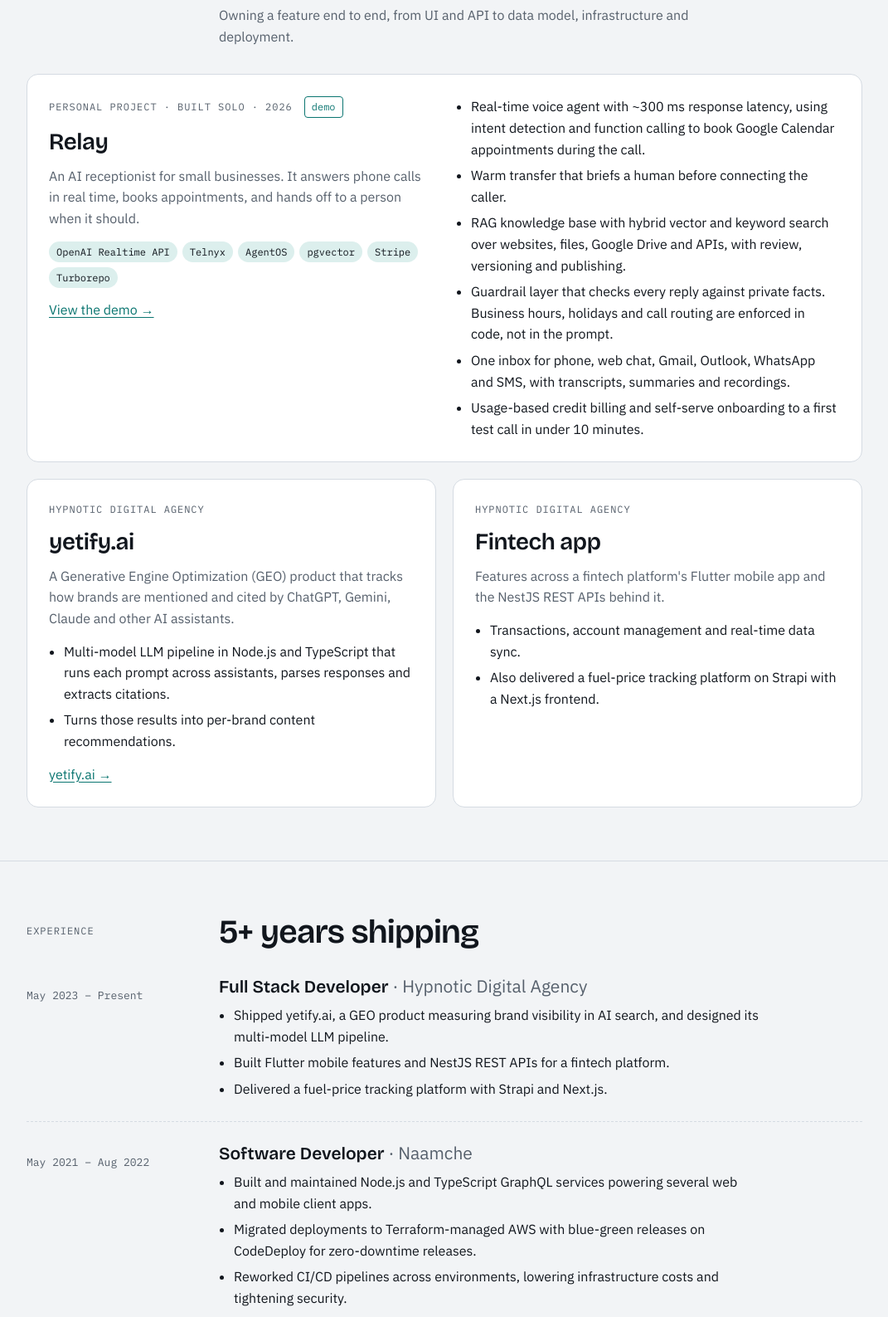
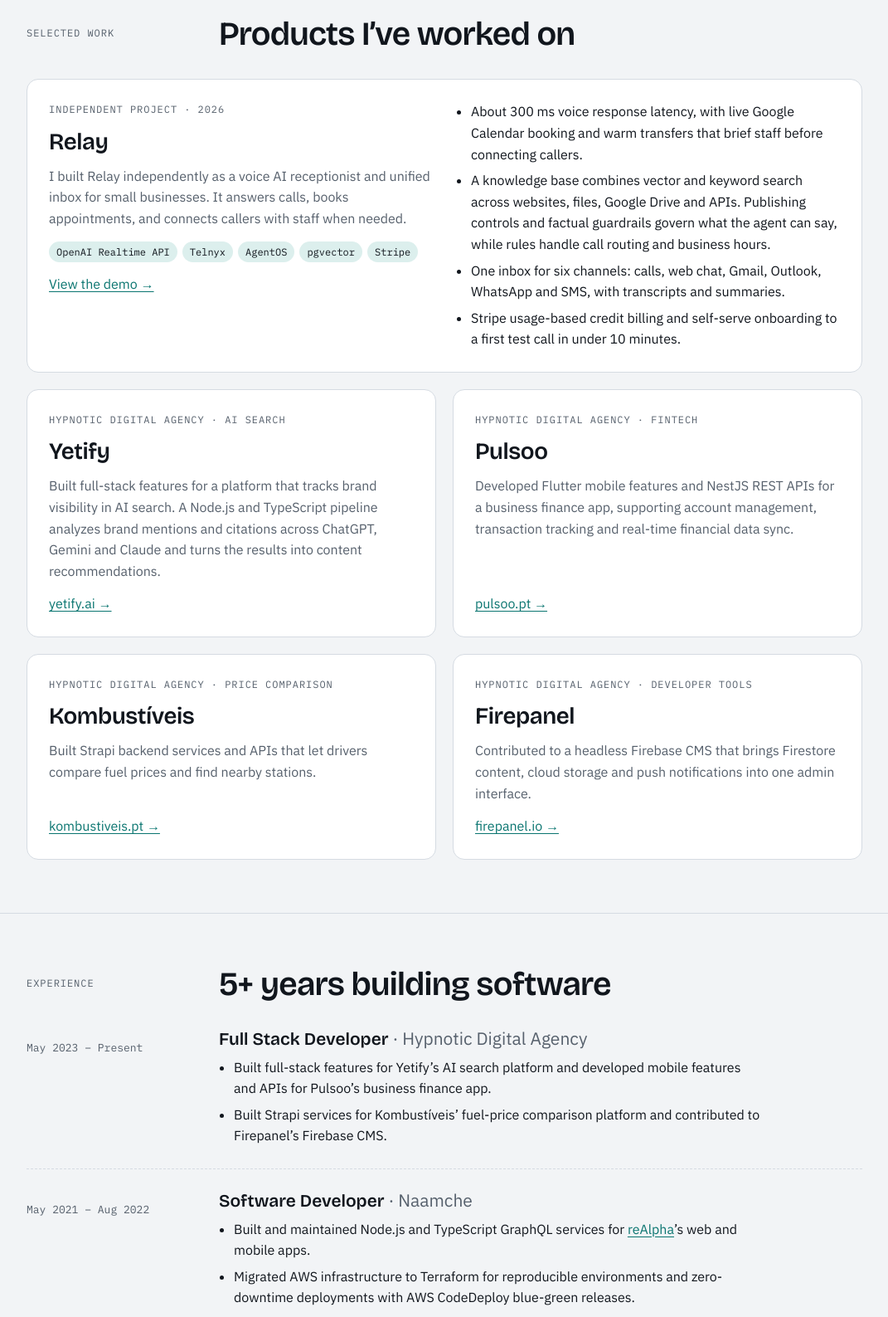
Before and after one commit to reeyazghimire8/reeyazghimire8.github.io, a plain HTML site: page index.html in a window 1280 px wide. Shown: the part 688-2275 px from the top of the page at 83% size, without its empty margins (104-1175 px from the left). Drawn offline with nearby package versions, Linux system fonts and the light colour scheme.

Commit message:
Update portfolio from latest CV

```diff
--- a/index.html
+++ b/index.html
@@ -4,9 +4,9 @@
 <head>
   <meta charset="utf-8">
   <meta name="viewport" content="width=device-width, initial-scale=1, viewport-fit=cover">
-  <title>Reeyaz Ghimire · Full-Stack Engineer (TypeScript, React, AI)</title>
+  <title>Reeyaz Ghimire · Full-Stack Software Engineer</title>
   <meta name="description"
-    content="Reeyaz Ghimire, full-stack engineer in Lisbon. Builds web and mobile products with TypeScript, React, Node.js and AWS, and ships LLM and voice AI to production.">
+    content="Lisbon-based full-stack software engineer with 5+ years building web and mobile products with TypeScript, React, Node.js and AWS. Built AI search tools and Relay, a voice AI receptionist.">
   <meta name="author" content="Reeyaz Ghimire">
   <meta name="robots" content="index, follow, max-image-preview:large">
   <link rel="canonical" href="https://reeyazghimire8.github.io/">
@@ -20,9 +20,9 @@
   <meta property="og:type" content="profile">
   <meta property="og:site_name" content="Reeyaz Ghimire">
   <meta property="og:url" content="https://reeyazghimire8.github.io/">
-  <meta property="og:title" content="Reeyaz Ghimire · Full-Stack Engineer">
+  <meta property="og:title" content="Reeyaz Ghimire · Full-Stack Software Engineer">
   <meta property="og:description"
-    content="Full-stack engineer in Lisbon. Web and mobile products with TypeScript, React, Node.js and AWS, plus LLM and voice AI in production.">
+    content="Lisbon-based full-stack software engineer building production web and mobile apps, AI search tools, and Relay, a voice AI receptionist.">
   <meta property="og:image" content="https://reeyazghimire8.github.io/og-image.png">
   <meta property="og:image:width" content="1200">
   <meta property="og:image:height" content="630">
@@ -36,14 +36,14 @@
     "@context": "https://schema.org",
     "@type": "ProfilePage",
     "url": "https://reeyazghimire8.github.io/",
-    "name": "Reeyaz Ghimire · Full-Stack Engineer",
+    "name": "Reeyaz Ghimire · Full-Stack Software Engineer",
     "inLanguage": "en",
     "mainEntity": {
       "@type": "Person",
       "@id": "https://reeyazghimire8.github.io/#person",
       "name": "Reeyaz Ghimire",
-      "jobTitle": "Full-Stack Engineer",
-      "description": "Full-stack engineer building web and mobile products with TypeScript, React, Node.js and AWS, and shipping LLM and voice AI to production.",
+      "jobTitle": "Full-Stack Software Engineer",
+      "description": "Full-stack software engineer with 5+ years building production web and mobile applications with TypeScript, React, Node.js and AWS, including work on AI search and real-time voice.",
       "url": "https://reeyazghimire8.github.io/",
       "email": "mailto:reeyazghimire8@gmail.com",
       "sameAs": ["https://github.com/reeyazghimire8"],
@@ -398,11 +398,8 @@
       letter-spacing: -.015em
     }
 
-    .proj .meta {
-      display: flex;
-      flex-wrap: wrap;
-      gap: 8px 14px;
-      align-items: center
+    .proj .project-link {
+      margin-top: auto
     }
 
     .proj p {
@@ -433,15 +430,6 @@
       border-radius: 999px;
       background: var(--accent-soft);
       color: var(--ink)
-    }
-
-    .tag {
-      font-family: var(--mono);
-      font-size: 12px;
-      padding: 2px 8px;
-      border: 1px solid var(--accent);
-      color: var(--accent);
-      border-radius: 4px
     }
 
     .jobs {
@@ -629,10 +617,10 @@
   <div class="wrap">
     <header class="hero">
       <div>
-        <p class="label">Full-stack engineer · Lisbon, Portugal · Open to remote</p>
+        <p class="label">Full-stack software engineer · Lisbon, Portugal · Open to remote</p>
         <h1>Reeyaz Ghimire</h1>
-        <p class="lede">I build <b>web and mobile products</b> with TypeScript, React, Node.js and AWS, and ship <b>LLM
-            and voice AI</b> features to production.</p>
+        <p class="lede">I build <b>web and mobile products</b> with TypeScript, React, Node.js and AWS. My work spans
+          interfaces, APIs and cloud deployment, including <b>AI search and real-time voice</b>.</p>
         <div class="cta">
           <a class="btn primary" href="#contact">Get in touch</a>
           <a class="btn" href="Reeyaz_Ghimire_CV.pdf" download>Download CV</a>
@@ -641,12 +629,12 @@
         </div>
       </div>
       <aside class="trace" aria-label="How a Relay call flows">
-        <header><span class="label">relay · inbound call</span><span class="live"><i></i>voice agent</span></header>
+        <header><span class="label">Relay · example call</span><span class="live"><i></i>voice agent</span></header>
         <canvas class="signal" id="signal" aria-hidden="true"></canvas>
         <ol>
           <li><span>listen</span>caller asks for an appointment</li>
           <li><span>intent</span><em>book_appointment</em></li>
-          <li><span>tool</span>google_calendar.create_event()</li>
+          <li><span>tool</span>Book in Google Calendar</li>
           <li><span>guardrail</span>reply checked before sending</li>
           <li><span>handoff</span>warm transfer, human briefed first</li>
         </ol>
@@ -659,61 +647,63 @@
       <div class="sec-head">
         <p class="label">Selected work</p>
         <div>
-          <h2>Products I've built</h2>
-          <p>Owning a feature end to end, from UI and API to data model, infrastructure and deployment.</p>
+          <h2>Products I’ve worked on</h2>
         </div>
       </div>
       <div class="projects">
         <article class="proj feature">
           <div style="display:flex;flex-direction:column;gap:14px">
-            <div class="meta"><span class="label">Personal project · built solo · 2026</span><span
-                class="tag">demo</span></div>
+            <p class="label">Independent project · 2026</p>
             <h3>Relay</h3>
-            <p>An AI receptionist for small businesses. It answers phone calls in real time, books appointments, and
-              hands off to a person when it should.</p>
+            <p>I built Relay independently as a voice AI receptionist and unified inbox for small businesses. It answers
+              calls, books appointments, and connects callers with staff when needed.</p>
             <ul class="chips">
               <li>OpenAI Realtime API</li>
               <li>Telnyx</li>
               <li>AgentOS</li>
               <li>pgvector</li>
               <li>Stripe</li>
-              <li>Turborepo</li>
             </ul>
             <p><a href="https://d19lnm6v45gal6.cloudfront.net/" target="_blank" rel="noopener">View the demo →</a></p>
           </div>
           <ul>
-            <li>Real-time voice agent with ~300 ms response latency, using intent detection and function calling to book
-              Google Calendar appointments during the call.</li>
-            <li>Warm transfer that briefs a human before connecting the caller.</li>
-            <li>RAG knowledge base with hybrid vector and keyword search over websites, files, Google Drive and APIs,
-              with review, versioning and publishing.</li>
-            <li>Guardrail layer that checks every reply against private facts. Business hours, holidays and call routing
-              are enforced in code, not in the prompt.</li>
-            <li>One inbox for phone, web chat, Gmail, Outlook, WhatsApp and SMS, with transcripts, summaries and
-              recordings.</li>
-            <li>Usage-based credit billing and self-serve onboarding to a first test call in under 10 minutes.</li>
+            <li>About 300 ms voice response latency, with live Google Calendar booking and warm transfers that brief
+              staff before connecting callers.</li>
+            <li>A knowledge base combines vector and keyword search across websites, files, Google Drive and APIs.
+              Publishing controls and factual guardrails govern what the agent can say, while rules handle call routing
+              and business hours.</li>
+            <li>One inbox for six channels: calls, web chat, Gmail, Outlook, WhatsApp and SMS, with transcripts and
+              summaries.</li>
+            <li>Stripe usage-based credit billing and self-serve onboarding to a first test call in under 10 minutes.</li>
           </ul>
         </article>
         <article class="proj">
-          <div class="meta"><span class="label">Hypnotic Digital Agency</span></div>
-          <h3>yetify.ai</h3>
-          <p>A Generative Engine Optimization (GEO) product that tracks how brands are mentioned and cited by ChatGPT,
-            Gemini, Claude and other AI assistants.</p>
-          <ul>
-            <li>Multi-model LLM pipeline in Node.js and TypeScript that runs each prompt across assistants, parses
-              responses and extracts citations.</li>
-            <li>Turns those results into per-brand content recommendations.</li>
-          </ul>
-          <p><a href="https://yetify.ai" target="_blank" rel="noopener">yetify.ai →</a></p>
+          <p class="label">Hypnotic Digital Agency · AI search</p>
+          <h3>Yetify</h3>
+          <p>Built full-stack features for a platform that tracks brand visibility in AI search. A Node.js and TypeScript
+            pipeline analyzes brand mentions and citations across ChatGPT, Gemini and Claude and turns the results into
+            content recommendations.</p>
+          <p class="project-link"><a href="https://yetify.ai/" target="_blank" rel="noopener">yetify.ai →</a></p>
         </article>
         <article class="proj">
-          <div class="meta"><span class="label">Hypnotic Digital Agency</span></div>
-          <h3>Fintech app</h3>
-          <p>Features across a fintech platform's Flutter mobile app and the NestJS REST APIs behind it.</p>
-          <ul>
-            <li>Transactions, account management and real-time data sync.</li>
-            <li>Also delivered a fuel-price tracking platform on Strapi with a Next.js frontend.</li>
-          </ul>
+          <p class="label">Hypnotic Digital Agency · Fintech</p>
+          <h3>Pulsoo</h3>
+          <p>Developed Flutter mobile features and NestJS REST APIs for a business finance app, supporting account
+            management, transaction tracking and real-time financial data sync.</p>
+          <p class="project-link"><a href="https://pulsoo.pt/" target="_blank" rel="noopener">pulsoo.pt →</a></p>
+        </article>
+        <article class="proj">
+          <p class="label">Hypnotic Digital Agency · Price comparison</p>
+          <h3>Kombustíveis</h3>
+          <p>Built Strapi backend services and APIs that let drivers compare fuel prices and find nearby stations.</p>
+          <p class="project-link"><a href="https://kombustiveis.pt/" target="_blank" rel="noopener">kombustiveis.pt →</a></p>
+        </article>
+        <article class="proj">
+          <p class="label">Hypnotic Digital Agency · Developer tools</p>
+          <h3>Firepanel</h3>
+          <p>Contributed to a headless Firebase CMS that brings Firestore content, cloud storage and push notifications
+            into one admin interface.</p>
+          <p class="project-link"><a href="https://firepanel.io/" target="_blank" rel="noopener">firepanel.io →</a></p>
         </article>
       </div>
     </div>
@@ -724,7 +714,7 @@
       <div class="sec-head">
         <p class="label">Experience</p>
         <div>
-          <h2>5+ years shipping</h2>
+          <h2>5+ years building software</h2>
         </div>
       </div>
       <div class="jobs">
@@ -733,10 +723,10 @@
           <div>
             <h3>Full Stack Developer <span>· Hypnotic Digital Agency</span></h3>
             <ul>
-              <li>Shipped yetify.ai, a GEO product measuring brand visibility in AI search, and designed its multi-model
-                LLM pipeline.</li>
-              <li>Built Flutter mobile features and NestJS REST APIs for a fintech platform.</li>
-              <li>Delivered a fuel-price tracking platform with Strapi and Next.js.</li>
+              <li>Built full-stack features for Yetify’s AI search platform and developed mobile features and APIs for
+                Pulsoo’s business finance app.</li>
+              <li>Built Strapi services for Kombustíveis’ fuel-price comparison platform and contributed to Firepanel’s
+                Firebase CMS.</li>
             </ul>
           </div>
         </div>
@@ -745,13 +735,12 @@
           <div>
             <h3>Software Developer <span>· Naamche</span></h3>
             <ul>
-              <li>Built and maintained Node.js and TypeScript GraphQL services powering several web and mobile client
-                apps.</li>
-              <li>Migrated deployments to Terraform-managed AWS with blue-green releases on CodeDeploy for zero-downtime
-                releases.</li>
-              <li>Reworked CI/CD pipelines across environments, lowering infrastructure costs and tightening security.
-              </li>
-              <li>Set up centralized logging and dashboards with Grafana, Loki and Promtail.</li>
+              <li>Built and maintained Node.js and TypeScript GraphQL services for
+                <a href="https://www.realpha.com/" target="_blank" rel="noopener">reAlpha</a>’s web and mobile apps.</li>
+              <li>Migrated AWS infrastructure to Terraform for reproducible environments and zero-downtime deployments
+                with AWS CodeDeploy blue-green releases.</li>
+              <li>Reworked CI/CD across environments to reduce cloud costs and strengthen security, and centralized
+                production logging and monitoring with Grafana, Loki and Promtail.</li>
             </ul>
           </div>
         </div>
@@ -760,8 +749,8 @@
           <div>
             <h3>Software Developer <span>· SmartLab</span></h3>
             <ul>
-              <li>Built a real-time vehicle tracking backend that ingests GPS updates and streams live positions over
-                WebSockets via Pub/Sub, and integrated live tracking into the Flutter app.</li>
+              <li>Owned vehicle tracking end to end, from an event-driven backend using Pub/Sub and WebSockets to live
+                GPS monitoring in the Flutter app.</li>
             </ul>
           </div>
         </div>
@@ -784,16 +773,16 @@
         </div>
         <div>
           <h3>Frontend &amp; mobile</h3>
-          <p>React, Next.js, Flutter, Strapi</p>
+          <p>React, Next.js, Flutter</p>
         </div>
         <div>
           <h3>Backend</h3>
           <p>Node.js, NestJS, REST, GraphQL, WebSockets, RabbitMQ, Pub/Sub, Redis, Prisma</p>
         </div>
         <div>
-          <h3>AI &amp; LLM</h3>
-          <p>OpenAI and Realtime API, Gemini, Claude, AI agents, AgentOS, function calling, RAG, hybrid search,
-            guardrails, Telnyx voice</p>
+          <h3>AI &amp; integrations</h3>
+          <p>OpenAI Realtime API, LLM APIs, AI agents, AgentOS, function calling, RAG, hybrid search, Telnyx,
+            Google Calendar API, Stripe</p>
         </div>
         <div>
           <h3>Data</h3>
@@ -801,11 +790,11 @@
         </div>
         <div>
           <h3>Cloud &amp; DevOps</h3>
-          <p>AWS (ECS, EC2, Lambda, CodeDeploy), Docker, Terraform, GitHub Actions, Grafana, Loki</p>
+          <p>AWS (ECS, EC2, Lambda, CodeDeploy), Terraform, Docker, CI/CD, GitHub Actions, Grafana, Loki, Promtail</p>
         </div>
         <div>
           <h3>Testing &amp; tooling</h3>
-          <p>Jest, Vitest, Turborepo</p>
+          <p>Jest, Vitest, Turborepo, Strapi</p>
         </div>
       </div>
       <div class="edu">
```
